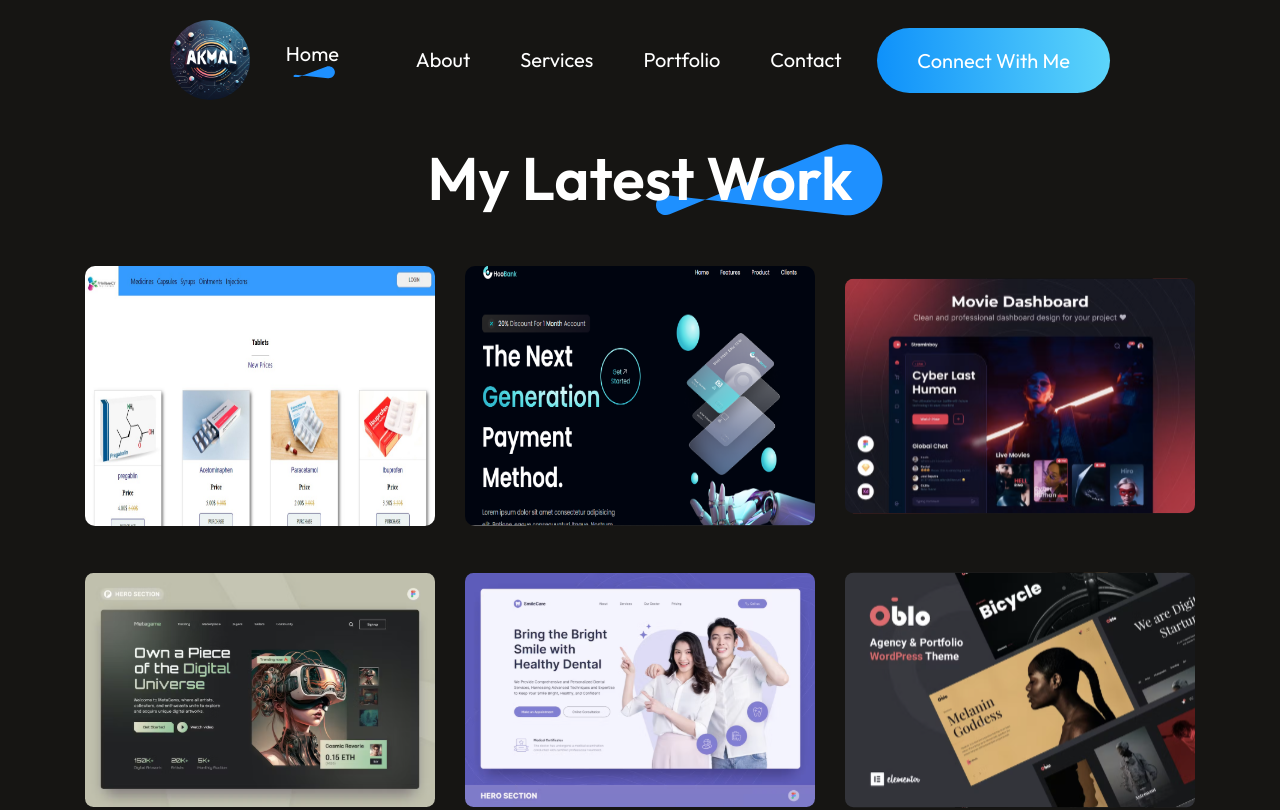
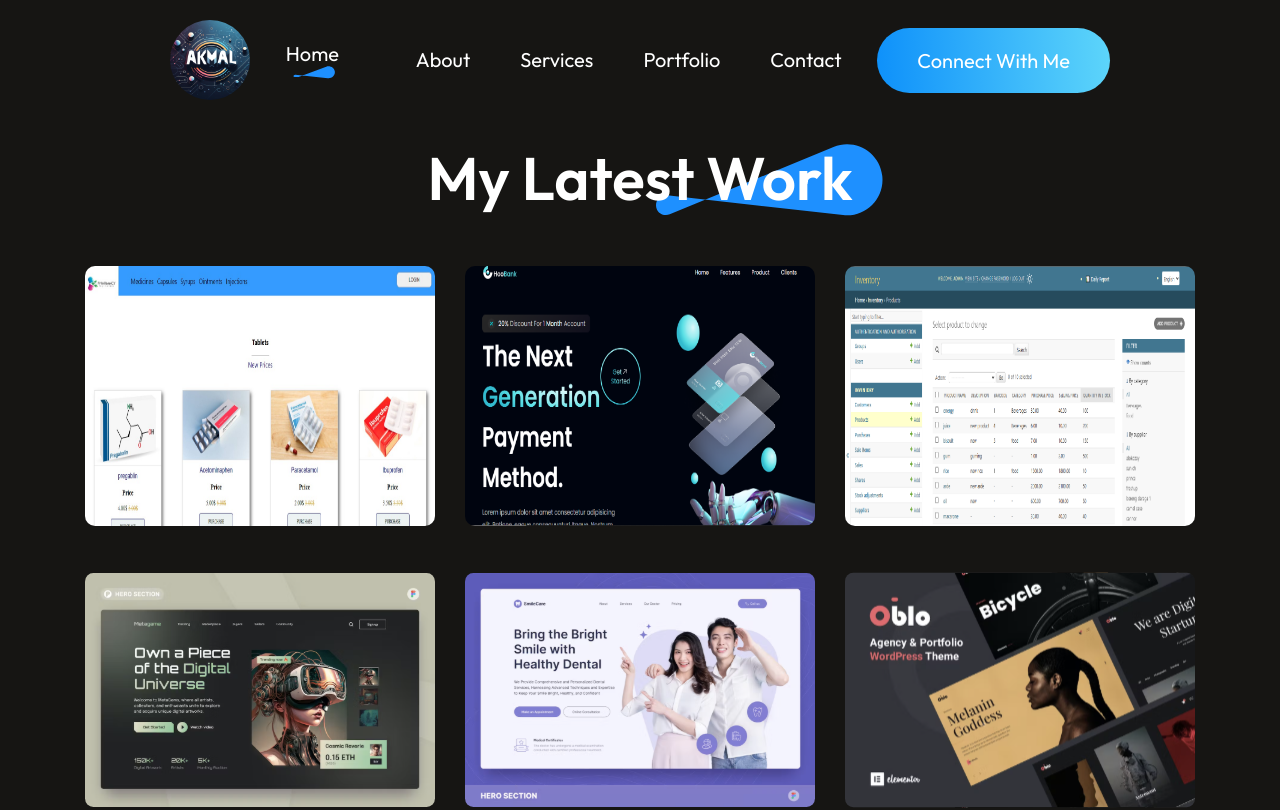
Before and after one commit to akmalnawabi/myProfile, a React (Vite) app: page /work in a window 1280 px wide. Shown: the top 810 px of the page. Built offline with nearby package versions, Linux system fonts and the light colour scheme.

Commit message:
new ims project

```diff
--- a/src/assets/images/mywork_data.js
+++ b/src/assets/images/mywork_data.js
@@ -1,6 +1,6 @@
 import pharmacy from './pharmacy.jpg'
 import project2_img from './bank.jpg'
-import project3_img from './project_3.svg'
+import ims from './Capture2.PNG'
 import project4_img from './project_4.svg'
 import project5_img from './project_5.svg'
 import project6_img from './project_6.svg'
@@ -21,7 +21,8 @@ const mywork_data = [
   {
     w_no: 3,
     w_name: "Web design",
-    w_img: project3_img,
+    w_img: ims,
+    href: "https://shop-ims-django.onrender.com",
   },
   {
     w_no: 4,
```
Also changed, not shown: src/assets/images/Capture2.PNG (added).
